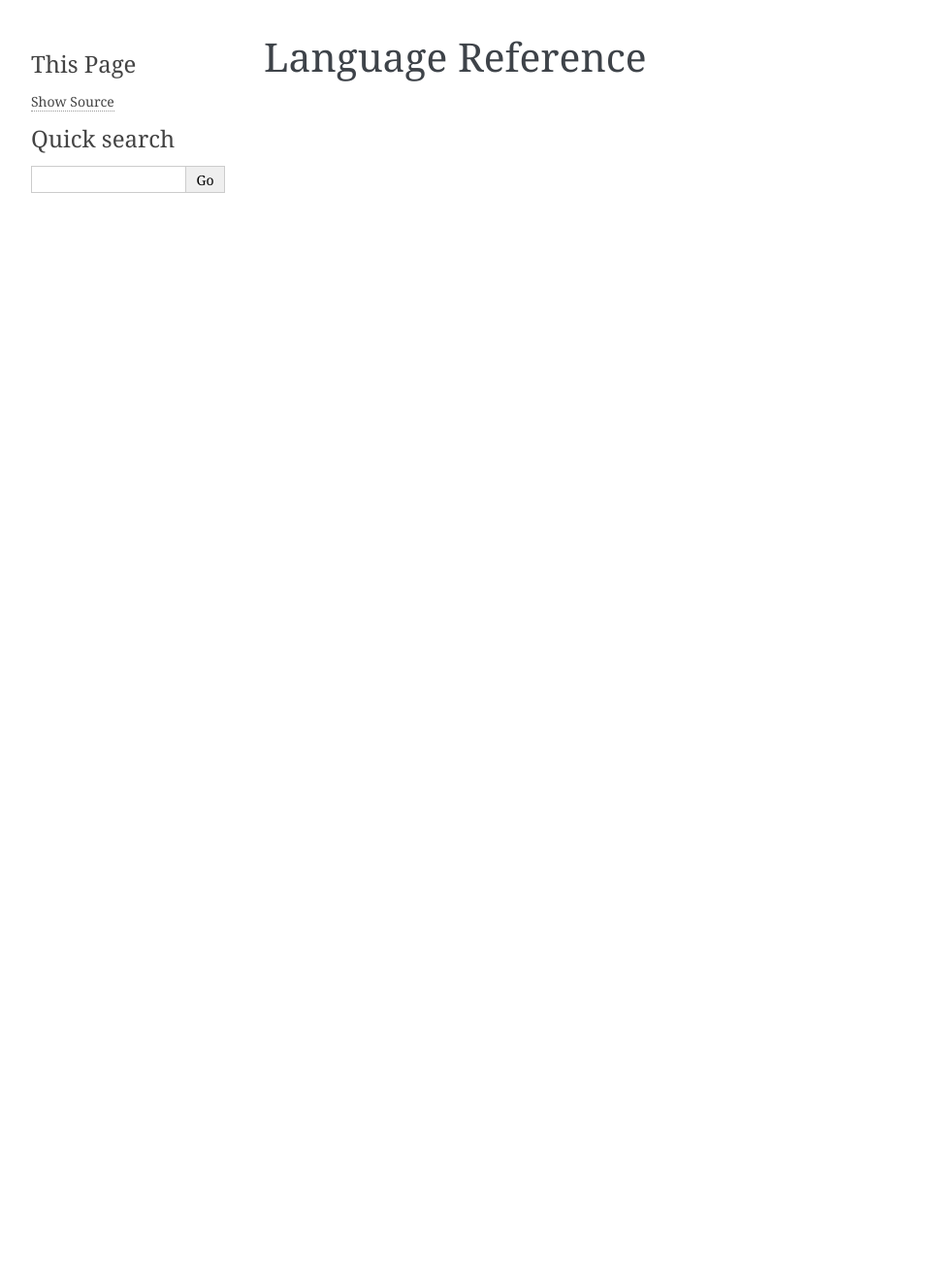
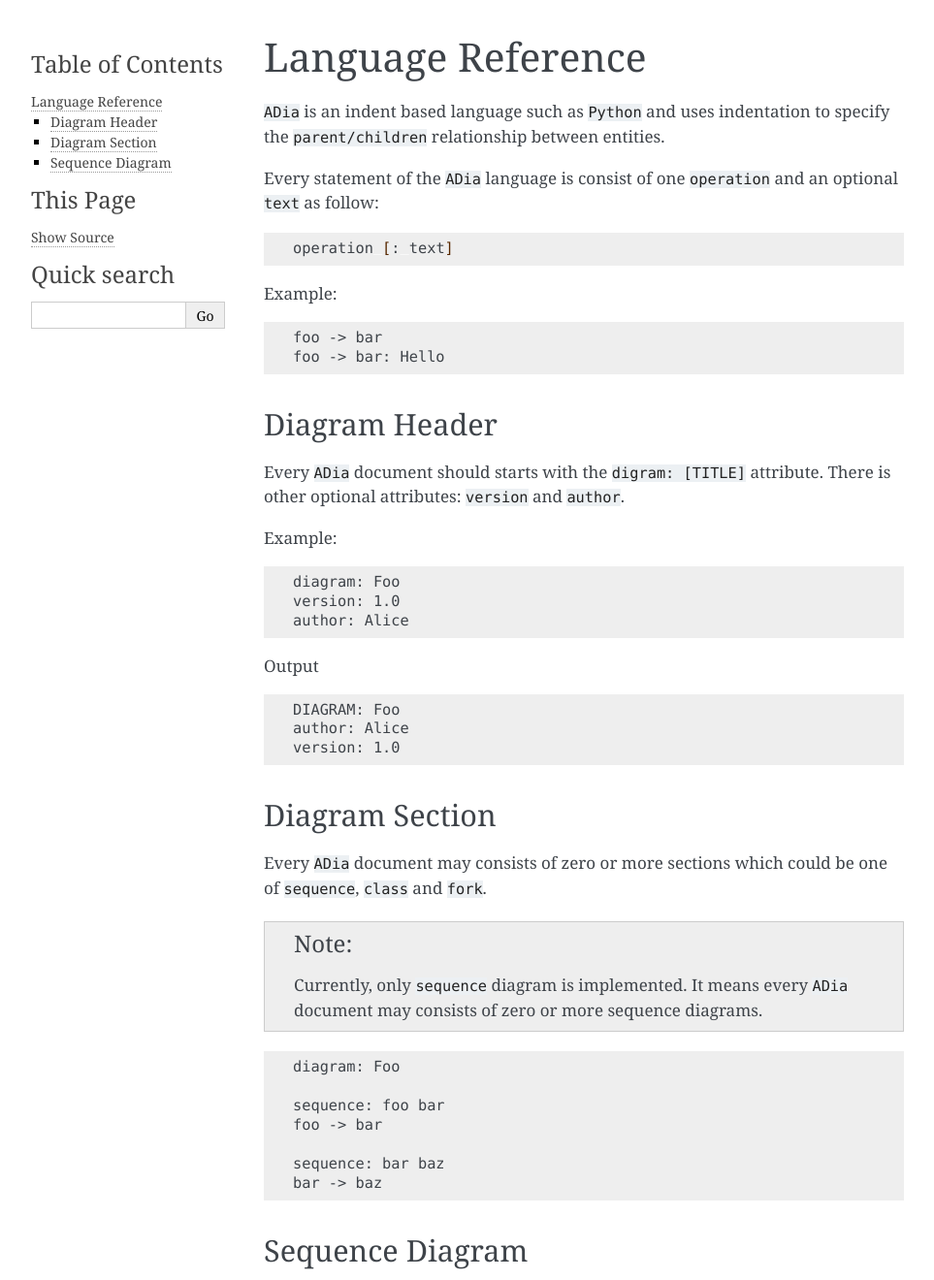
Before and after one commit to pylover/adia, a Sphinx documentation site: the page built from documentation/lang.rst, in a window 1280 px wide. Shown: the whole page at 97% size, without its empty margins (148-1111 px from the left). Built offline with Sphinx 7.4.7, drawn with Linux system fonts in a browser that asks for light colours; before the commit the page ends 900 px from its top, so only the background shows below that.

Commit message:
Language reference: Diagram headers and attributes. #11

```diff
--- a/documentation/lang.rst
+++ b/documentation/lang.rst
@@ -1,2 +1,68 @@
 Language Reference
 ==================
+
+``ADia`` is an indent based language such as ``Python`` and uses indentation
+to specify the ``parent/children`` relationship between entities.
+
+Every statement of the ``ADia`` language is consist of one ``operation`` and
+an optional ``text`` as follow:
+
+.. code-block:: bash
+
+   operation [: text]
+
+
+Example:
+
+.. code-block:: adia
+
+   foo -> bar
+   foo -> bar: Hello
+
+
+Diagram Header
+**************
+
+Every ``ADia`` document should starts with the ``digram: [TITLE]`` attribute.
+There is other optional attributes: ``version`` and ``author``.
+
+Example:
+
+.. code-block:: adia
+
+   diagram: Foo
+   version: 1.0
+   author: Alice
+
+Output
+
+.. code-block:: adia
+
+   DIAGRAM: Foo
+   author: Alice
+   version: 1.0
+
+
+Diagram Section
+***************
+
+Every ``ADia`` document may consists of zero or more sections which could be
+one of ``sequence``, ``class`` and ``fork``.
+
+.. note::
+
+   Currently, only ``sequence`` diagram is implemented. It means every
+   ``ADia`` document may consists of zero or more sequence diagrams.
+
+.. code-block:: adia
+
+   diagram: Foo
+
+   sequence: foo bar
+   foo -> bar
+
+   sequence: bar baz
+   bar -> baz
+
+Sequence Diagram
+****************
```
